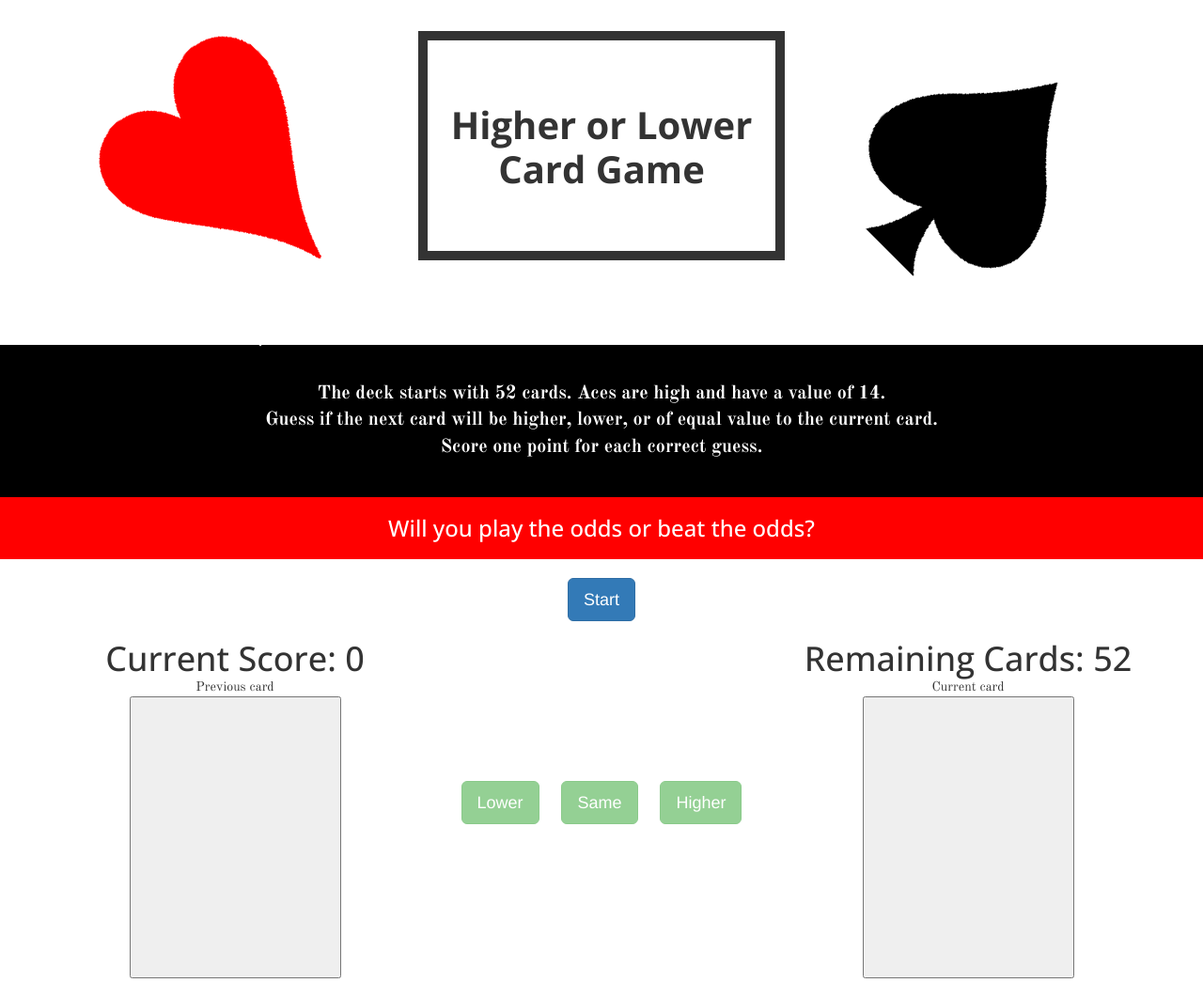
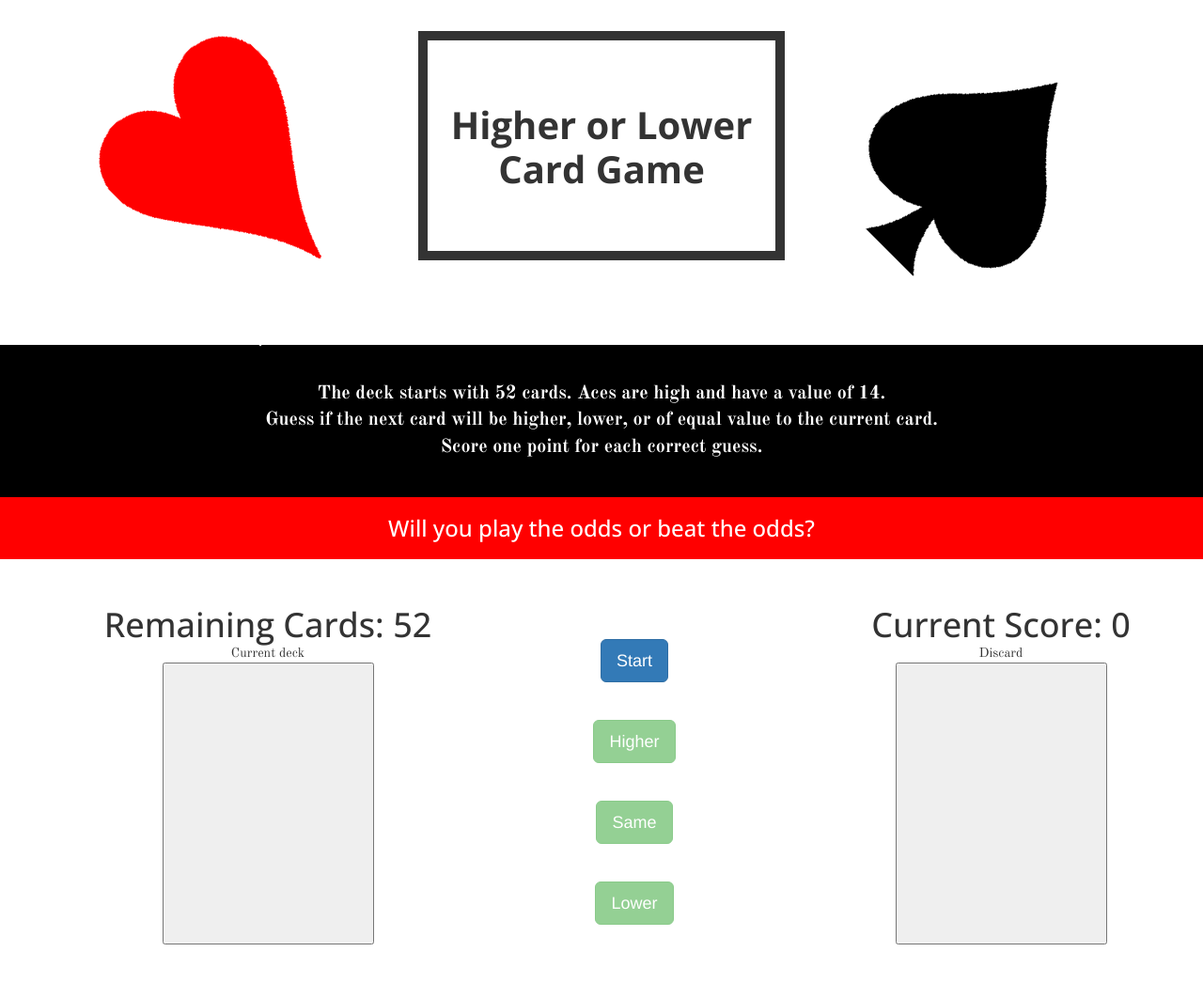
Before and after one commit to joe-masana/higher-lower, a plain HTML site: page index.html in a window 1280 px wide. Shown: the top 1046 px of the page at 94% size. Drawn offline with nearby package versions, Linux system fonts and the light colour scheme.

Commit message:
Update style

```diff
--- a/index.html
+++ b/index.html
@@ -41,26 +41,24 @@
         </div>
 
         <div class="game">
-            <div class="container">
-                <button class="btn btn-primary btn-lg start">Start</button>
-            </div>
             <div class="container cards">
                 <div class="row">
                     <div class="col-lg-4">
-                        <h1 class="score">Current Score: 0</h1>
-                        <p>Previous card</p>
-                        <button class="card previous" tabindex="-1"></button>
+                        <h1 class="remaining">Remaining Cards: 52</h1>
+                        <p>Current deck</p>
+                        <button class="card current" tabindex="-1"></button>
                     </div>
                     <div class="col-lg-4 buttons">
+                        <button class="btn btn-primary btn-lg start">Start</button>
+                        <button class="btn btn-success btn-lg higher">Higher</button>
+                        <button class="btn btn-success btn-lg same">Same</button>
                         <button class="btn btn-success btn-lg lower">Lower</button>
-                        <button class="btn btn-success btn-lg same">Same</button>
-                        <button class="btn btn-success btn-lg higher">Higher</button>
                         <h3 class="hidden final"></h3>
                     </div>
                     <div class="col-lg-4">
-                        <h1 class="remaining">Remaining Cards: 52</h1>
-                        <p>Current card</p>
-                        <button class="card current" tabindex="-1"></button>
+                        <h1 class="score">Current Score: 0</h1>
+                        <p>Discard</p>
+                        <button class="card previous" tabindex="-1"></button>
                     </div>
                 </div>
             </div>
--- a/styles.css
+++ b/styles.css
@@ -53,15 +53,21 @@ p {
 }
 
 .game {
-    margin: 20px 0 40px;
+    margin: 50px 0 100px;
+    padding: 0 90px;
 }
 
 .start {
     margin-bottom: 20px;
 }
 
-.btn-success {
-    margin: 150px 10px 20px;
+.btn {
+    display: block;
+    margin: 40px auto;
+}
+
+.start {
+    margin: 35px auto 0;
 }
 
 .card {
```
